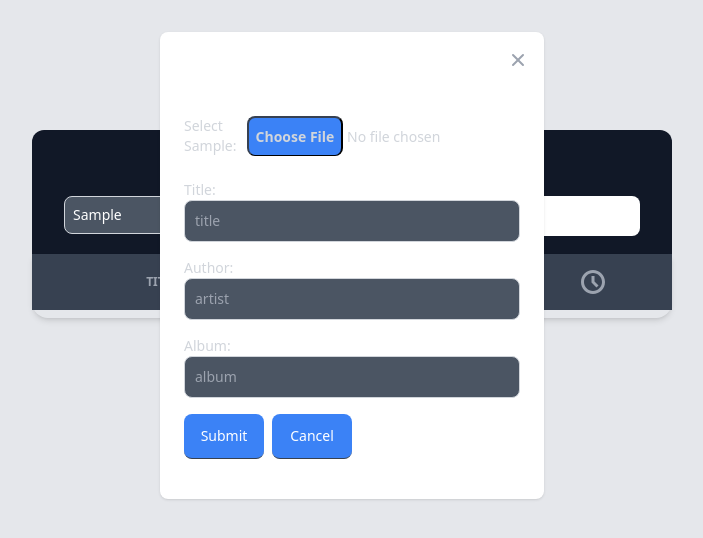
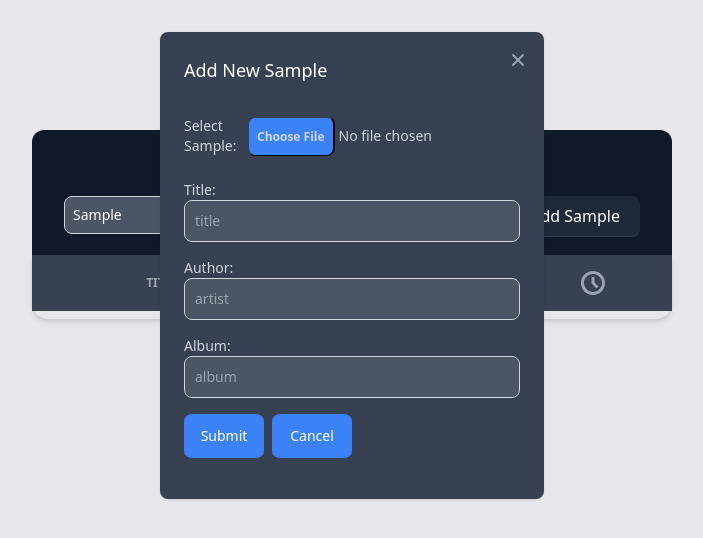
Before and after one commit to Carvajalo/Music_reproducer, a React (Vite) app: page / in a window 1280 px wide. Both pictures are taken after typing "Sample" into the empty fields and a click on the button "Add Sample". Shown: the top 538 px of the page, without its empty margins (288-991 px from the left). Built offline with nearby package versions, Linux system fonts and the light colour scheme.

Commit message:
Fixing header>button styles

```diff
--- a/src/components/Form/NewSample.jsx
+++ b/src/components/Form/NewSample.jsx
@@ -61,11 +61,11 @@ export const NewSample = ({ setDisplayForm }) => {
         className="flex justify-center overflow-y-auto overflow-x-hidden fixed top-0 right-0 left-0 z-50 w-full md:inset-0 h-modal md:h-full"
       >
         <div className="relative p-8 w-full max-w-md h-full md:h-auto">
-          <div className="relative bg-white rounded-lg shadow bg-gray-700">
+          <div className="relative rounded-lg shadow bg-gray-700">
             <button
               onClick={() => setDisplayForm(false)}
               type="button"
-              className="absolute top-3 right-2.5 text-gray-400 bg-transparent hover:bg-gray-200 hover:text-gray-900 rounded-lg text-sm p-1.5 ml-auto inline-flex items-center hover:bg-gray-800 hover:text-white"
+              className="absolute top-3 right-2.5 text-gray-400 bg-transparent rounded-lg text-sm p-1.5 ml-auto inline-flex items-center hover:bg-gray-800 hover:text-white"
             >
               <svg
                 aria-hidden="true"
@@ -107,8 +107,8 @@ export const NewSample = ({ setDisplayForm }) => {
                       name="sample"
                       accept="audio/*"
                       placeholder="sample"
-                      className="file:w-24 file:h-10 file:rounded-lg file:text-sm file:font-semibold file:hover:bg-blue-600 file:text-gray-300 file:bg-blue-500 hover:file:bg-blue-600 hover:file:text-white file:border-collapse file:focus:ring-blue-500 filefocus:outline-none file:focus:ring-4 file:ring-blue-300 file:border-b file:border-gray-700
-                      font-medium whitespace-nowrap
+                      className="file:h-10 file:rounded-lg  file:font-semibold file:hover:bg-blue-600 file:text-gray-300 file:bg-blue-500 hover:file:bg-blue-600 hover:file:text-white file:border-collapse file:focus:ring-blue-500 filefocus:outline-none file:focus:ring-4 file:ring-blue-300 file:border-b file:border-gray-700
+                      font-medium file:text-xs file:px-2
                       "
                     />
                   </div>
--- a/src/components/Header/Header.jsx
+++ b/src/components/Header/Header.jsx
@@ -19,7 +19,7 @@ export const Header = () => {
 
   return (
     <header>
-      <nav className="rounded-t-xl 0 border-gray-200 px-2 sm:px-4 py-2.5 bg-gray-900">
+      <nav className="rounded-t-xl  border-gray-200 px-2 sm:px-4 py-2.5 bg-gray-900">
         <div>
           <div className="flex items-center justify-center">
             <svg
@@ -59,7 +59,7 @@ export const Header = () => {
               <button
                 onClick={handleDisplayForm}
                 id="upload_sample"
-                className="bg-white border-bbg-gray-800 daborder-gray-700  hover:bg-gray-600 rounded-lg px-5 py-2 font-medium whitespace-nowrap text-white"
+                className="border-b bg-gray-800 border-gray-700  hover:bg-gray-600 rounded-lg px-5 py-2 font-medium  whitespace-nowrap text-white"
               >
                 Add Sample
               </button>
```
